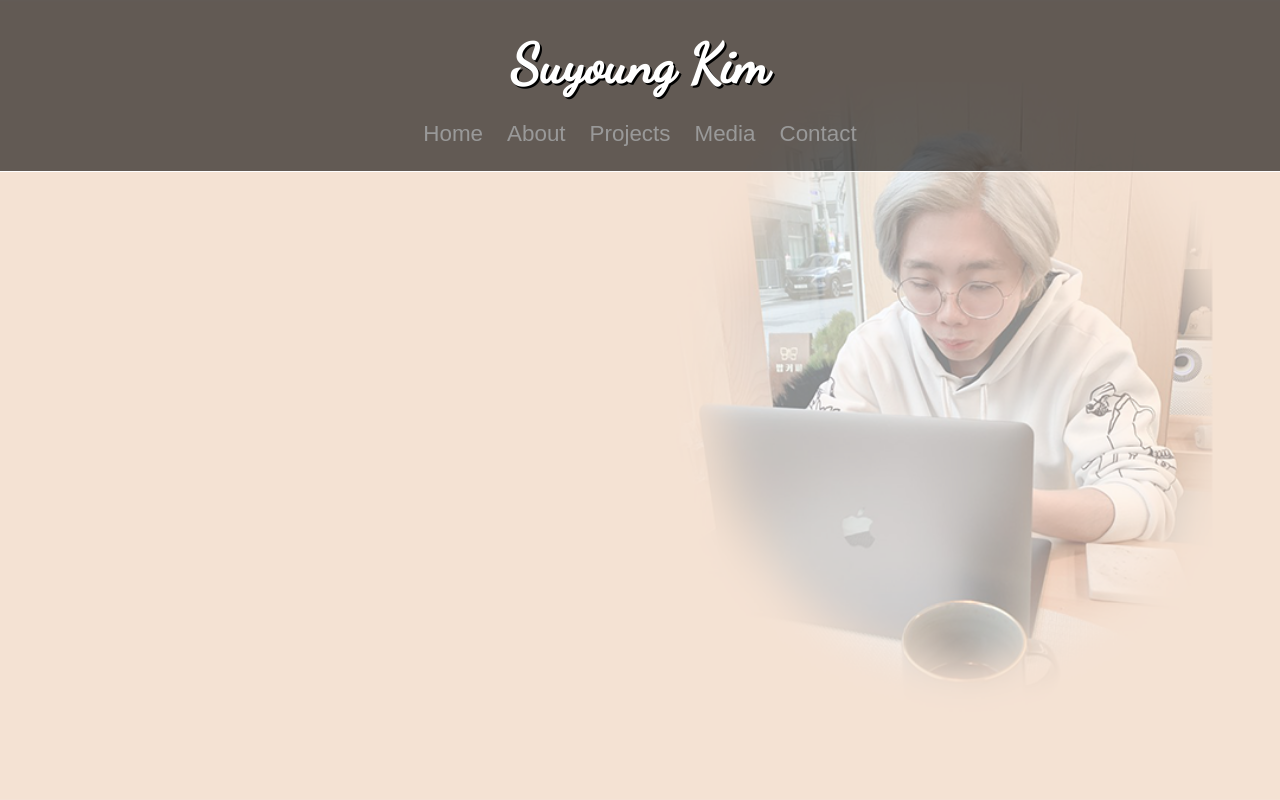
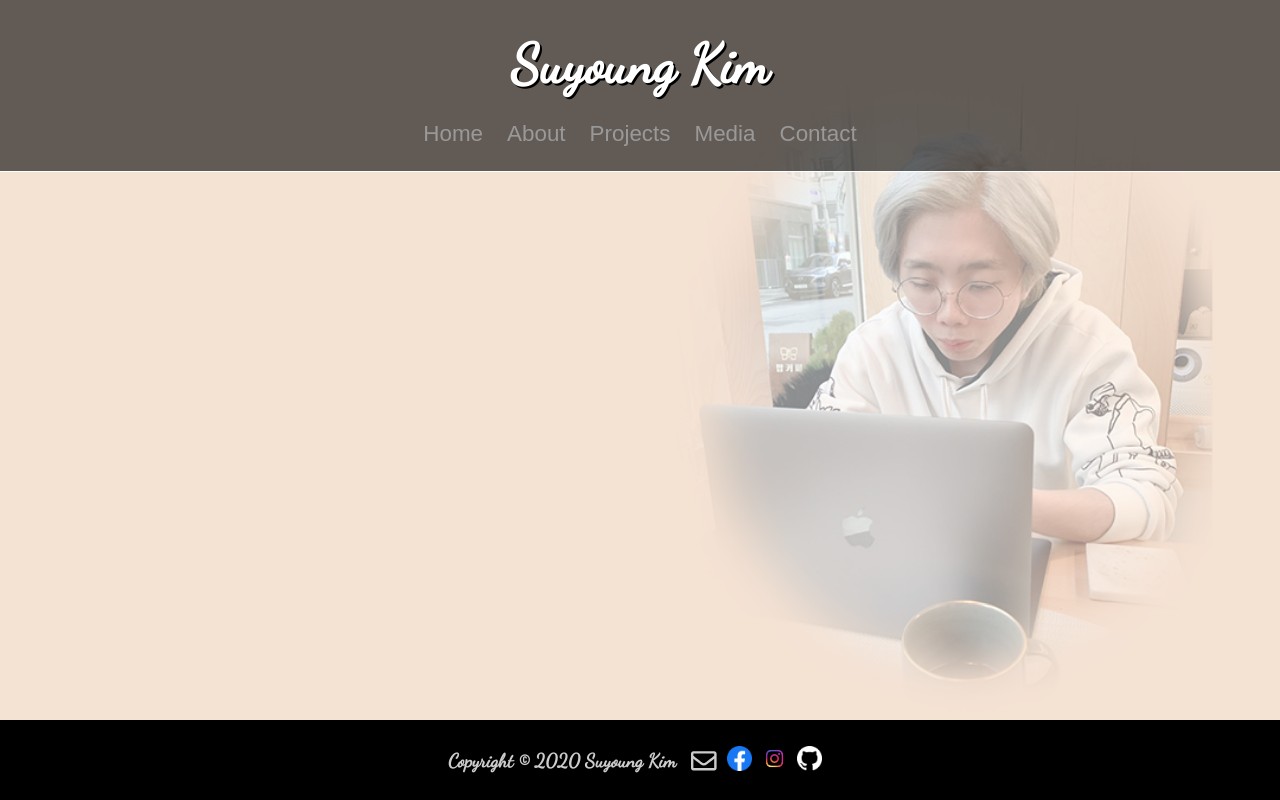
Before and after one commit to seobaeksol/suyoungkim.info, a Next.js app: page / in a window 1280 px wide. Shown: the top 800 px of the page. Built offline with nearby package versions, Linux system fonts and the light colour scheme.

Commit message:
Adjust main height

```diff
--- a/components/GlobalStyle.tsx
+++ b/components/GlobalStyle.tsx
@@ -46,7 +46,6 @@ export default () => (
 
     .main {
       position: relative;
-      min-height: 800px;
     }
 
     body::after {
```
